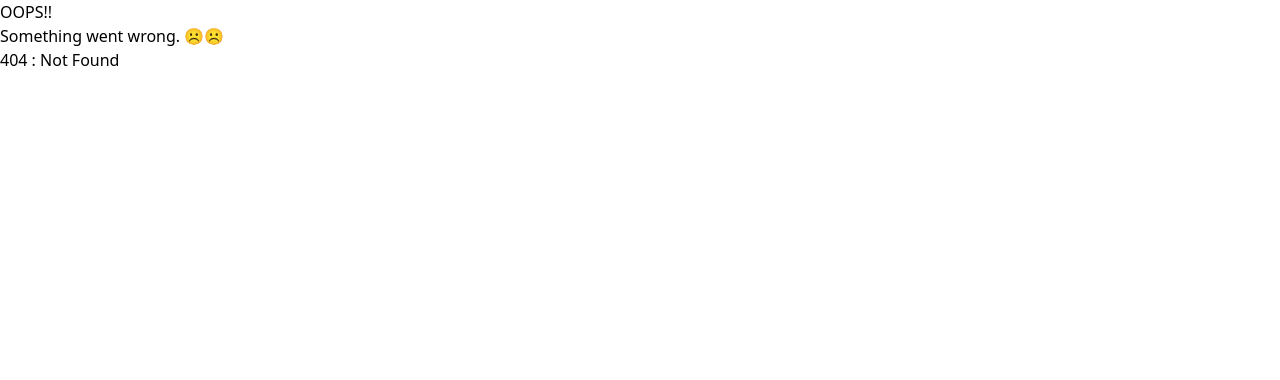
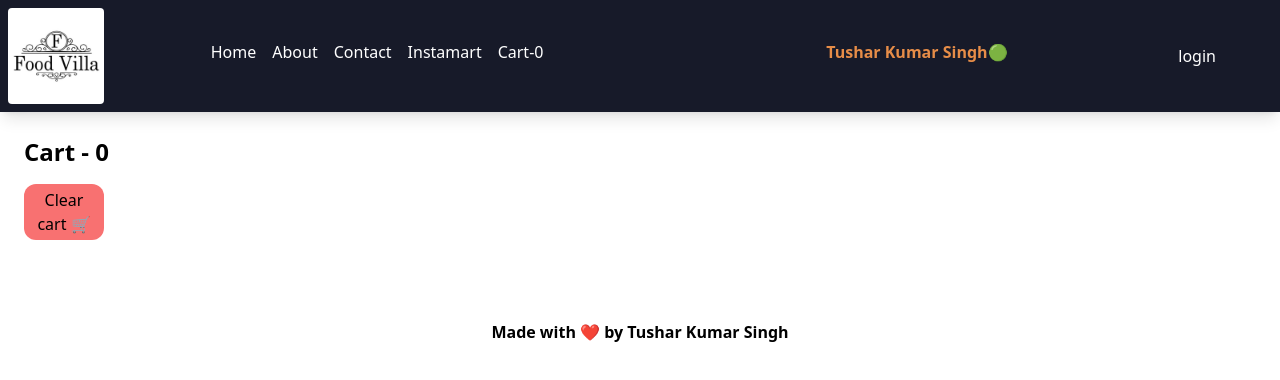
Before and after one commit to crimemaster007/namaste-react-live, a React (Vite) app: page /cart in a window 1280 px wide. Before the commit this address had no page. Shown: the top 380 px of the page. Built offline with nearby package versions, Linux system fonts and the light colour scheme.

Commit message:
added redux-toolkit in cart section

```diff
--- a/package.json
+++ b/package.json
@@ -18,8 +18,10 @@
     "tailwindcss": "^3.3.2"
   },
   "dependencies": {
+    "@reduxjs/toolkit": "^1.9.5",
     "react": "^18.2.0",
     "react-dom": "^18.2.0",
+    "react-redux": "^8.0.5",
     "react-router-dom": "^6.11.1"
   },
   "browserslist": [
--- /dev/null
+++ b/src/components/Cart.js
@@ -0,0 +1,40 @@
+import { useDispatch, useSelector } from "react-redux";
+import { FoodItem } from "./FoodItem";
+import { clearCart } from "../utils/cartSlice.js";
+
+
+const Cart = () => {
+    const cartItems = useSelector((store) => store.cart.items)
+
+    const dispatch = useDispatch();
+
+    const handleClearCart = () => {
+        return dispatch(clearCart());
+    }
+    return (
+        <div className="m-2 p-2">
+            <h1 className="font-bold text-2xl m-2">Cart - {cartItems.length}</h1>
+            <button className="p-1 m-2 bg-red-400 rounded-xl w-20" onClick={() => handleClearCart()}>Clear cart 🛒</button>
+            <div className="flex flex-wrap">
+                {
+                    cartItems.map((item) => {
+                        return <FoodItem key={item.id} {...item} />
+                    })
+                }
+            </div>
+        </div>
+
+    )
+}
+
+export default Cart;
+
+
+        // <div>
+        //     <h1 className="font-bold text-3xl">Cart Items</h1>
+        //     {
+        //         cartItems.map((cardItem) => {
+        //             return <FoodItem item={cardItem} />
+        //         })
+        //     }
+        // </div>
--- /dev/null
+++ b/src/components/FoodItem.js
@@ -0,0 +1,12 @@
+import { IMG_FOOD_ITEMS_CDN_URL } from "../config.js"
+
+export const FoodItem = ({imageId,name,price}) => {
+    // console.log(item);
+    return (
+        <div className="w-56 p-2 m-2 shadow-xl">
+            <img src={IMG_FOOD_ITEMS_CDN_URL + imageId} />
+            <h2 className="font-bold text-lg">{name}</h2>
+            <h4>{price/100}</h4>
+        </div>
+    )
+}
--- a/src/components/Header.js
+++ b/src/components/Header.js
@@ -3,6 +3,9 @@ import Logo from "../assets/img/foodVilla.png"
 import { Link } from "react-router-dom";
 import UserContext from "../utils/UserContext.js";
 import useOnline from "../utils/useOnline.js";
+import { useSelector } from "react-redux";
+
+
 const loggedInUser = () => {
     return false;
 }
@@ -20,6 +23,10 @@ export const Header = () => {
 
     const isOnline = useOnline();
     const { user } = useContext(UserContext);
+    const cartItems = useSelector(store => store.cart.items);
+
+    console.log(cartItems);
+
 
     return (
         <div className="flex justify-between bg-[#171a29] text-white shadow-lg">
@@ -38,7 +45,9 @@ export const Header = () => {
                     <Link to="/instamart">
                         <li className="px-2">Instamart</li>
                     </Link>
-                    <li className="px-2">Cart</li>
+                    <Link to="/cart">
+                        <li className="px-2">Cart-{cartItems.length}</li>
+                    </Link>
                 </ul>
             </div>
 
--- a/src/components/RestrauntMenu.js
+++ b/src/components/RestrauntMenu.js
@@ -1,16 +1,25 @@
 import { useParams } from "react-router-dom";
-import { useEffect, useState } from "react";
 import { IMG_CDN_URL } from "../config";
 import Shimmer from "./Shimmer";
 import useRestraunt from "../utils/useRestraunt.js";
+import { addItem } from "../utils/cartSlice.js";
+import { useDispatch } from "react-redux";
+
 
 const RestrauntMenu = () => {
     const { id } = useParams();
 
-    const restaurant=useRestraunt(id);
+    const restaurant = useRestraunt(id);
+
+    const dispatch = useDispatch();
+
+    const addFoodItem = (item) => {
+        dispatch(addItem(item));
+    }
+
 
     return (!restaurant) ? <Shimmer /> : (
-        <div className="menu">
+        <div className="flex m-1 p-1 justify-around">
             <div>
                 <h1>Restraunt id: {id}</h1>
                 <h2>{restaurant[0]?.card?.card?.info?.name}</h2>
@@ -21,13 +30,9 @@ const RestrauntMenu = () => {
                 <h3>{restaurant[0]?.card?.card?.info?.city}</h3>
                 <h3>{restaurant[0]?.card?.card?.info?.avgRating} stars</h3>
                 <h3>{restaurant[0]?.card?.card?.info?.costForTwoMessage}</h3>
-
             </div>
             <div>
-                <h1>Menu</h1>
-                {
-                    console.log(restaurant[2]?.groupedCard?.cardGroupMap?.REGULAR?.cards.slice(1))
-                }
+                <h1 className="font-bold">Menu</h1>
                 <ul>
                     {restaurant[2]?.groupedCard?.cardGroupMap?.REGULAR?.cards
                         .slice(1)
@@ -36,8 +41,10 @@ const RestrauntMenu = () => {
                                 <div key={index}>
                                     {items?.card?.card?.itemCards?.map((item) => {
                                         return (
-                                            <li key={item?.card?.info?.id} >
+                                            <li className="flex items-center" key={item?.card?.info?.id} >
                                                 <h2>{item?.card?.info?.name}</h2>
+                                                <button className="p-1 m-2 bg-green-400 rounded-xl w-20" onClick={() => addFoodItem(item?.card?.info)}
+                                                >Add</button>
                                             </li>
                                         );
                                     })}
--- a/src/config.js
+++ b/src/config.js
@@ -1,4 +1,5 @@
 export const IMG_CDN_URL = "https://res.cloudinary.com/swiggy/image/upload/fl_lossy,f_auto,q_auto,w_508,h_320,c_fill/"
+export const IMG_FOOD_ITEMS_CDN_URL ="https://res.cloudinary.com/swiggy/image/upload/fl_lossy,f_auto,q_auto,w_1024/"
 export const FETCH_MENU_URL ="https://www.swiggy.com/dapi/menu/pl?page-type=REGULAR_MENU&complete-menu=true&lat=28.649537&lng=77.365101&restaurantId="
 
 export const restrauntList = [
--- /dev/null
+++ b/src/utils/cartSlice.js
@@ -0,0 +1,26 @@
+import { createSlice } from "@reduxjs/toolkit";
+
+const cartSlice = createSlice({
+    name: "cart",
+    initialState: {
+        items: [],
+
+    },
+    reducers: {
+        addItem: (state, action) => {
+            state.items.push(action.payload);
+        },
+        removeItem: (state, action) => {
+            state.items.pop();
+        },
+        clearCart: (state) => {
+            state.items = [];
+        },
+
+    }
+
+})
+
+export const { addItem, removeItem, clearCart } = cartSlice.actions;
+
+export default cartSlice.reducer;
--- /dev/null
+++ b/src/utils/store.js
@@ -0,0 +1,12 @@
+import { configureStore } from "@reduxjs/toolkit"
+import cartSlice from "./cartSlice.js";
+
+
+const store = configureStore({
+    reducer: {
+        cart: cartSlice,
+    },
+});
+
+
+export default store;
```
Also changed, not shown: src/App.js (+13 -3 lines), 1 other file (tests, documents, lock files or other folders).
